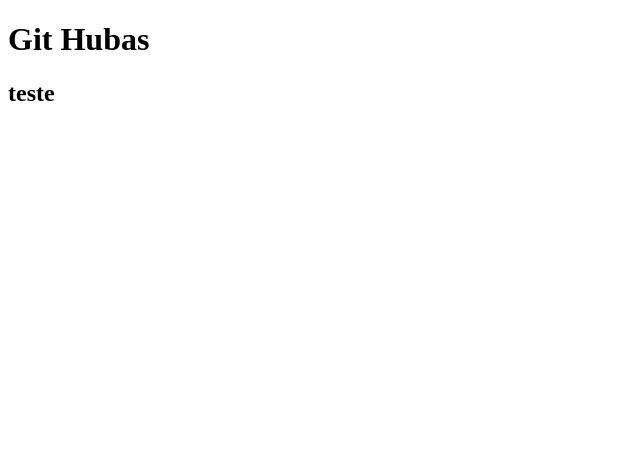
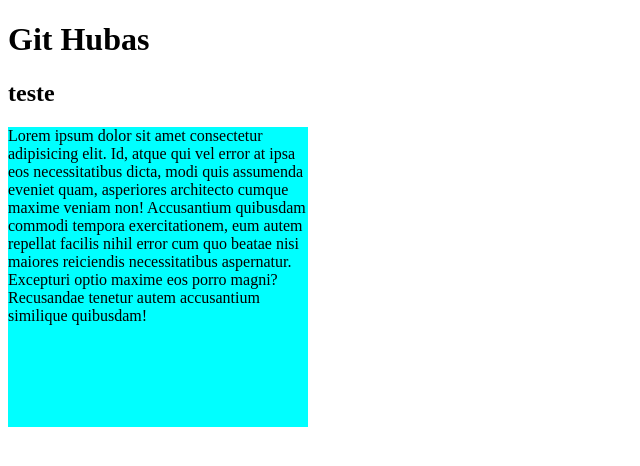
Before and after one commit to MKreski/ProjetoGitHub, a plain HTML site: page index.html in a window 1280 px wide. Shown: the whole page, without its empty margins (0-640 px from the left). Drawn offline with Linux system fonts and the light colour scheme.

Commit message:
comit css

```diff
--- /dev/null
+++ b/css/style.css
@@ -0,0 +1,5 @@
+.classe-github{
+    height: 300px;
+    width: 300px;
+    background-color: aqua;
+}
--- a/index.html
+++ b/index.html
@@ -5,9 +5,13 @@
     <meta http-equiv="X-UA-Compatible" content="IE=edge">
     <meta name="viewport" content="width=device-width, initial-scale=1.0">
     <title>Projeto Githubas</title>
+    <link rel="stylesheet" href="css/style.css">
 </head>
 <body>
     <h1>Git Hubas</h1>
     <h2>teste</h2>
+    <div class="classe-github">
+        <p>Lorem ipsum dolor sit amet consectetur adipisicing elit. Id, atque qui vel error at ipsa eos necessitatibus dicta, modi quis assumenda eveniet quam, asperiores architecto cumque maxime veniam non! Accusantium quibusdam commodi tempora exercitationem, eum autem repellat facilis nihil error cum quo beatae nisi maiores reiciendis necessitatibus aspernatur. Excepturi optio maxime eos porro magni? Recusandae tenetur autem accusantium similique quibusdam!</p>
+    </div>
 </body>
 </html>
```
